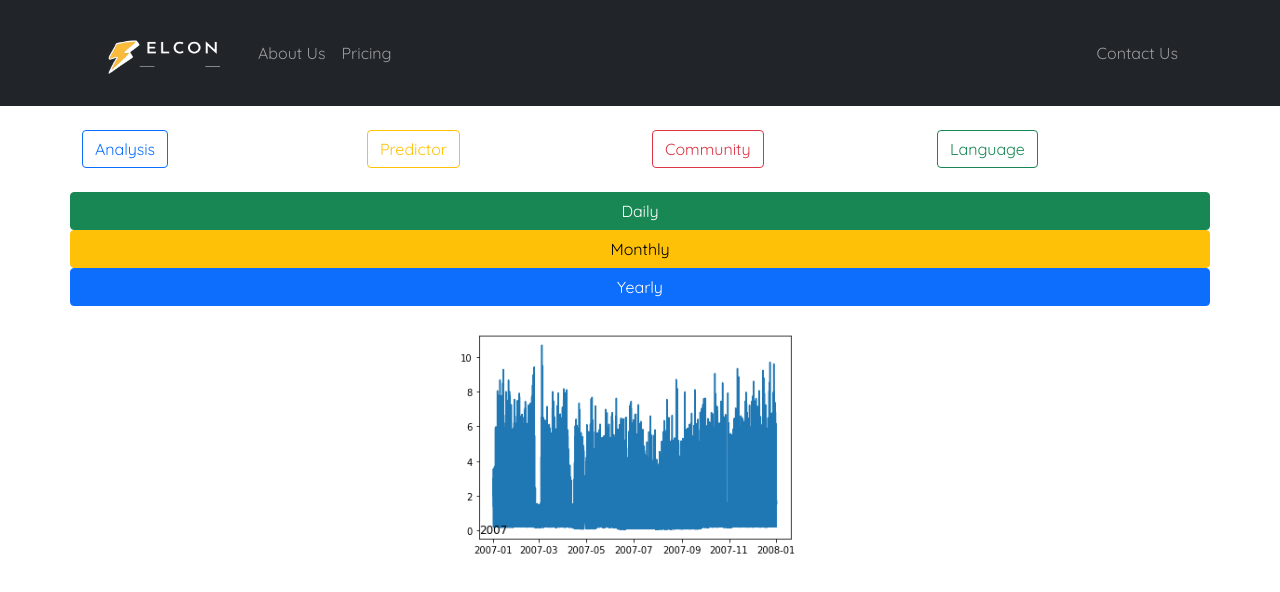
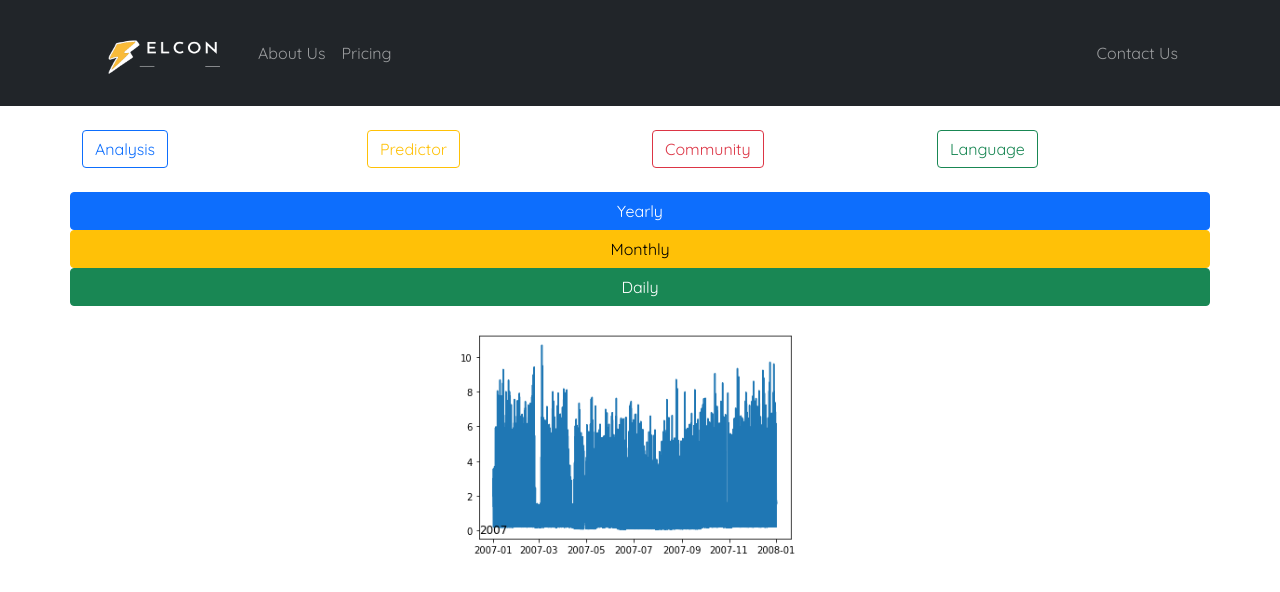
Before and after one commit to apurbashakya/SmartGrid, a React (Create React App) app in the folder SmartGrid/smart-grid/: page / in a window 1280 px wide. Shown: the top 592 px of the page. Built offline with nearby package versions, Linux system fonts and the light colour scheme.

Commit message:
Switching options location in Analysis component

```diff
--- a/SmartGrid/smart-grid/src/components/Analysis.js
+++ b/SmartGrid/smart-grid/src/components/Analysis.js
@@ -41,14 +41,14 @@ const Analysis = () => {
         <Row className="justify-content-md-center">
           <br></br>
           <Button
-            variant="success"
+            variant="primary"
             onClick={() => {
-              toggleDay();
-              yearFalse();
+              toggleYear();
               monthFalse();
+              dayFalse();
             }}
           >
-            Daily
+            Yearly
           </Button>
 
           <br></br>
@@ -62,17 +62,16 @@ const Analysis = () => {
           >
             Monthly
           </Button>
-
           <br></br>
           <Button
-            variant="primary"
+            variant="success"
             onClick={() => {
-              toggleYear();
+              toggleDay();
+              yearFalse();
               monthFalse();
-              dayFalse();
             }}
           >
-            Yearly
+            Daily
           </Button>
         </Row>
         <Row>
```
